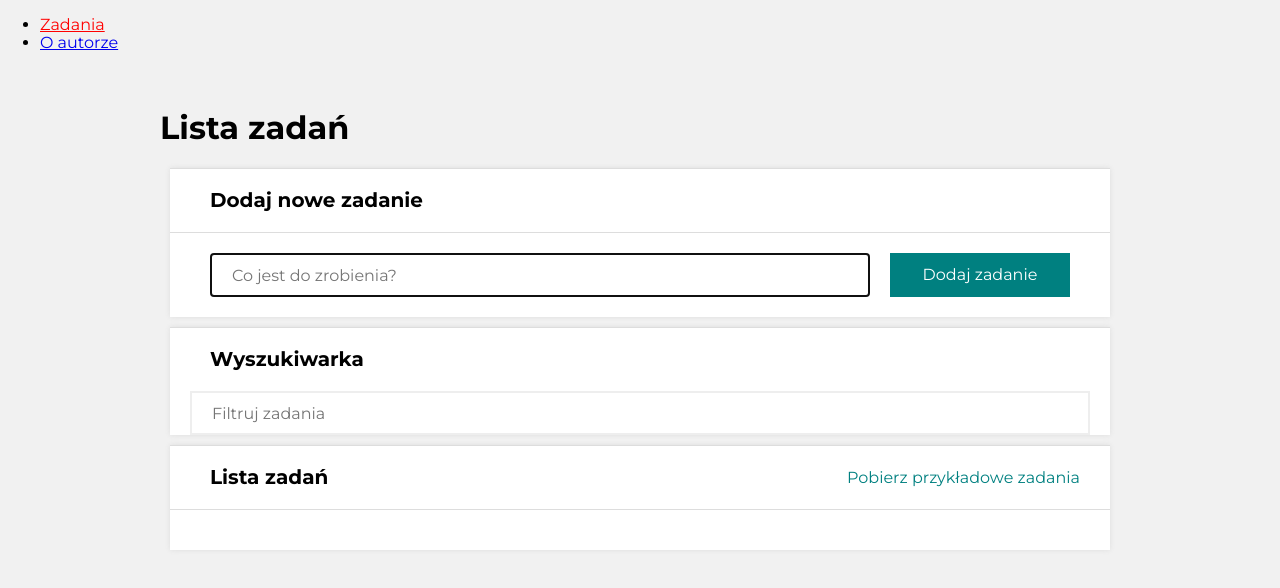
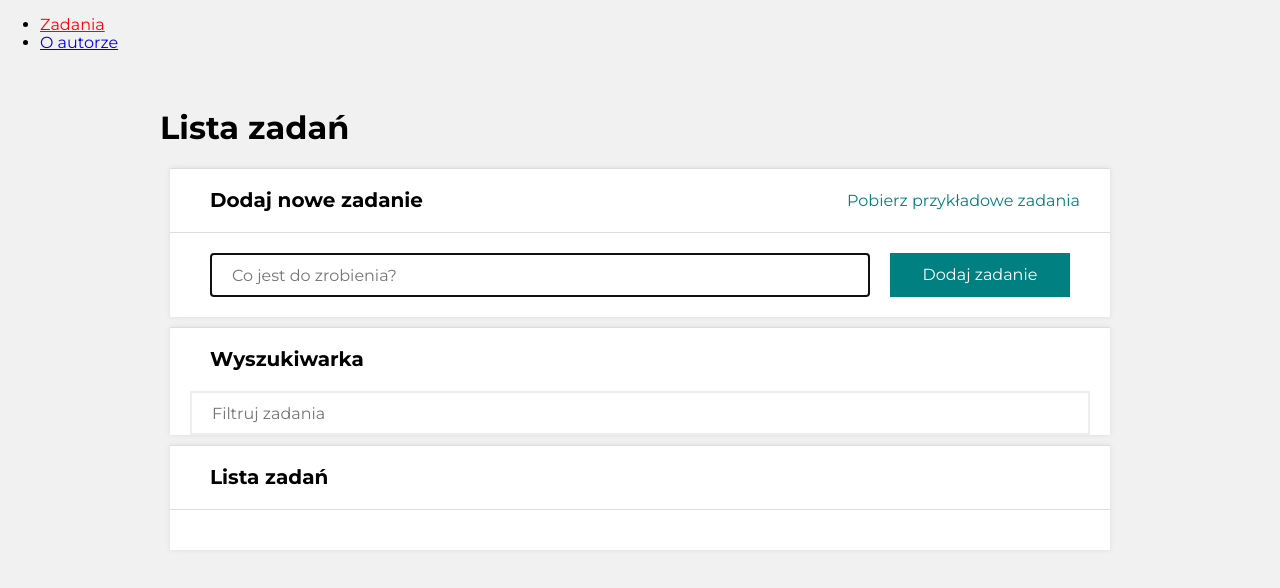
Before and after one commit to DominikaBuczekSzkowron/to-do-list-react, a React (Create React App) app: page /zadania#/zadania in a window 1280 px wide. Shown: the top 588 px of the page. Built offline with nearby package versions, Linux system fonts and the light colour scheme.

Commit message:
move addin examples tasks from section of Task List to section of input form

```diff
--- a/src/features/tasks/TasksPage/Buttons/index.js
+++ b/src/features/tasks/TasksPage/Buttons/index.js
@@ -4,9 +4,8 @@ import {
   selectAreTasksEmpty,
   selectIsEveryTaskDone,
   selectHideDone,
-  fetchExampleTasks,
 } from "../../taskSlice";
-import { Button } from "./styled";
+import { Button } from "../styled";
 import { useDispatch, useSelector } from "react-redux";
 
 const Buttons = () => {
@@ -18,9 +17,6 @@ const Buttons = () => {
 
   return (
     <div>
-      <Button onClick={() => dispatch(fetchExampleTasks())}>
-        Pobierz przykładowe zadania
-      </Button>
       {!areTasksEmpty && (
         <>
           <Button onClick={() => dispatch(toggleHideDone())}>
--- /dev/null
+++ b/src/features/tasks/TasksPage/ExamplesTasksButton/index.js
@@ -0,0 +1,16 @@
+import { fetchExampleTasks } from "../../taskSlice";
+import { Button } from "../styled";
+import { useDispatch } from "react-redux";
+
+const ExamplesTasksButton = () => {
+  const dispatch = useDispatch();
+
+  return (
+    <div>
+      <Button onClick={() => dispatch(fetchExampleTasks())}>
+        Pobierz przykładowe zadania
+      </Button>
+    </div>
+  );
+};
+export default ExamplesTasksButton;
--- a/src/features/tasks/TasksPage/index.js
+++ b/src/features/tasks/TasksPage/index.js
@@ -5,12 +5,17 @@ import Section from "../../../common/Section";
 import Header from "../../../common/Header";
 import Container from "../../../common/Container";
 import Search from "./Search";
+import ExamplesTasksButton from "./ExamplesTasksButton";
 
 function TasksPage() {
   return (
     <Container className="container">
       <Header title="Lista zadań" />
-      <Section title="Dodaj nowe zadanie" body={<Form />} />
+      <Section
+        title="Dodaj nowe zadanie"
+        body={<Form />}
+        extraHeaderContent={<ExamplesTasksButton />}
+      />
       <Section title="Wyszukiwarka" body={<Search />} />
       <Section
         title="Lista zadań"
```
Also changed, not shown: src/features/tasks/TasksPage/styled.js (renamed from src/features/tasks/TasksPage/Buttons/styled.js).
